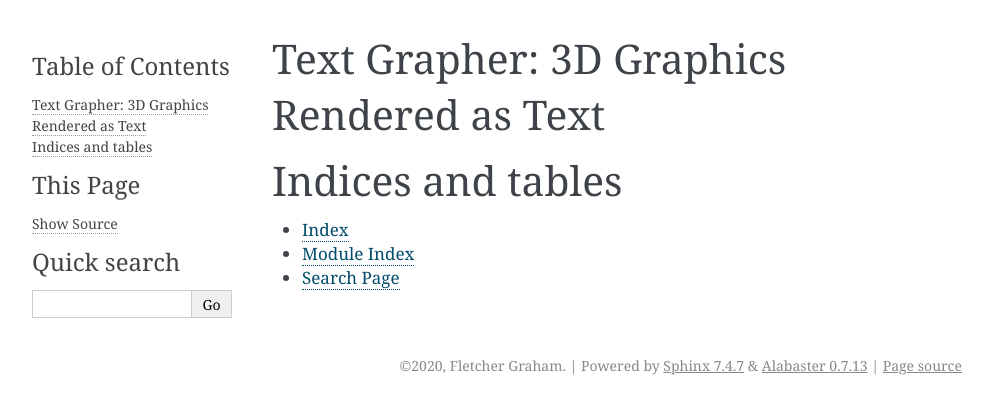
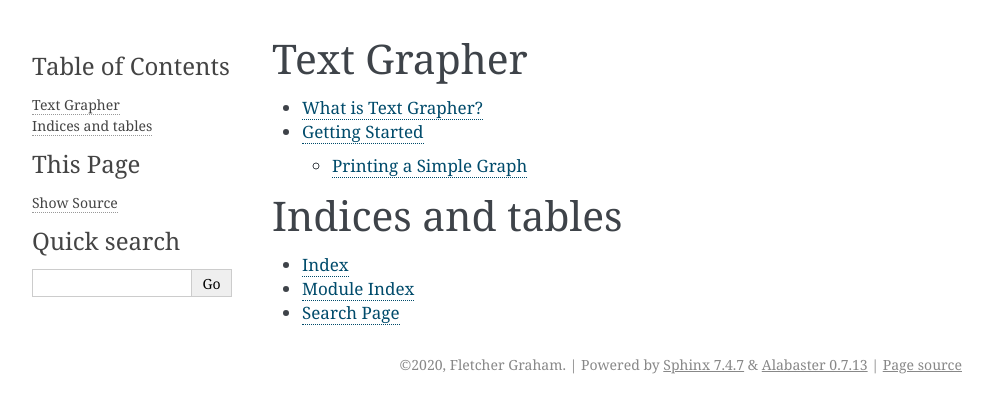
Before and after one commit to fletchgraham/text_grapher, a Sphinx documentation site: the page built from docs/source/index.rst, in a window 1280 px wide. Shown: the top 414 px of the page, without its empty margins (148-1141 px from the left). Built offline with Sphinx 7.4.7, drawn with Linux system fonts in a browser that asks for light colours.

Commit message:
start writing the getting started

```diff
--- a/docs/source/index.rst
+++ b/docs/source/index.rst
@@ -3,12 +3,14 @@
    You can adapt this file completely to your liking, but it should at least
    contain the root `toctree` directive.
 
-Text Grapher: 3D Graphics Rendered as Text
-========================================
+Text Grapher
+==========================================
 
 .. toctree::
    :maxdepth: 2
-   :caption: Contents:
+
+   intro.rst
+   getting_started.rst
 
 
 
```
Also changed, not shown: docs/source/getting_started.rst (added, +65 -0 lines).
